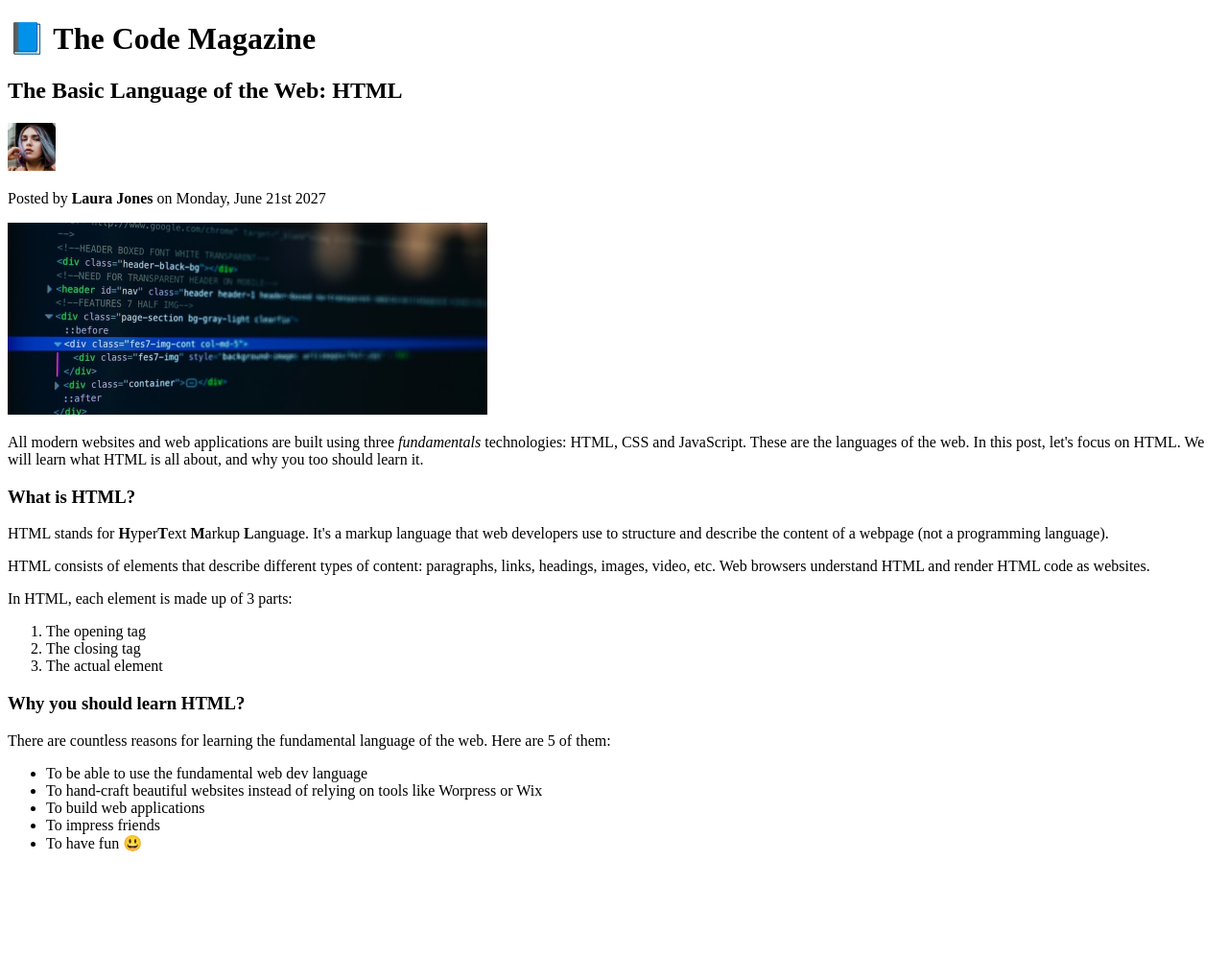
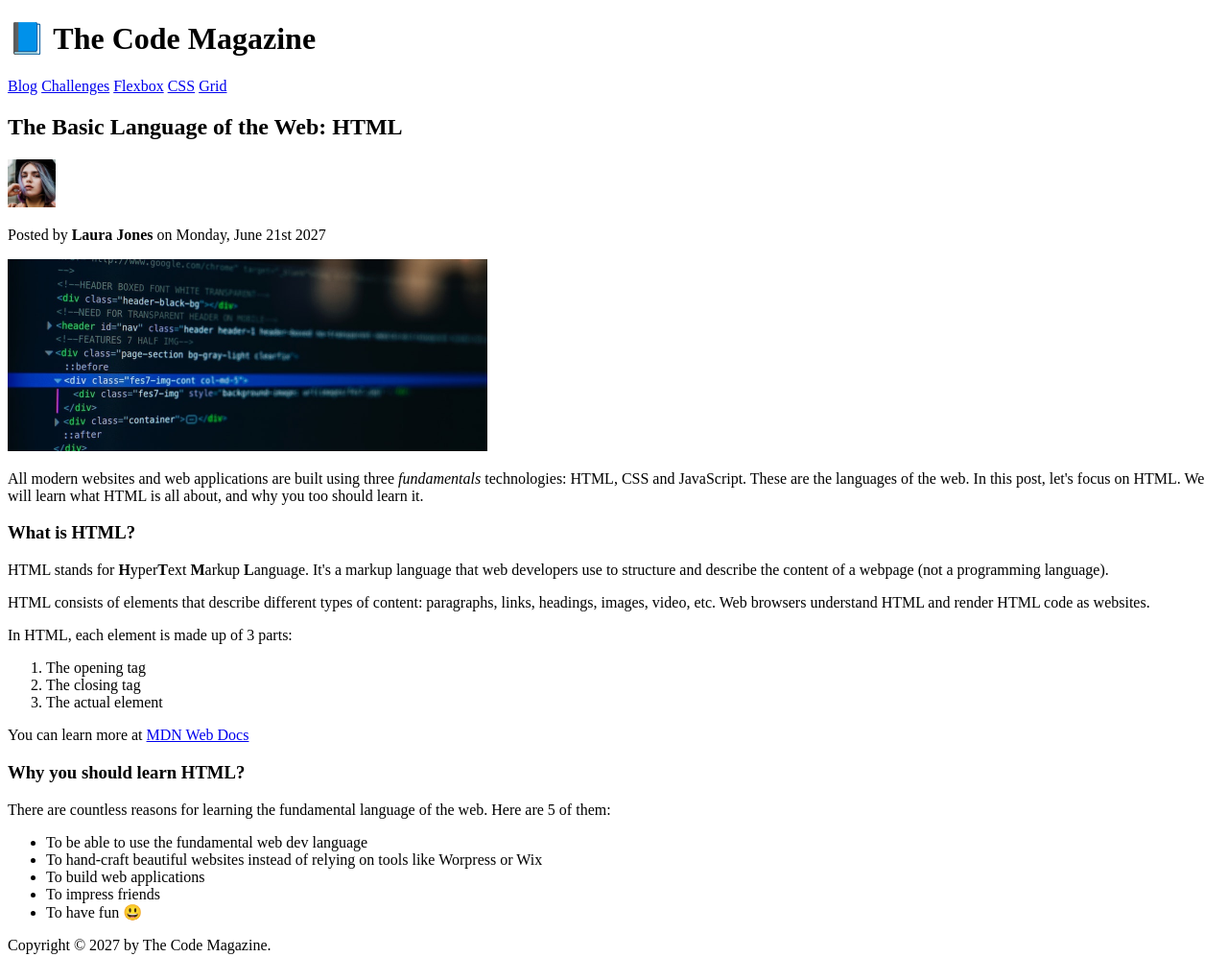
Before and after one commit to allnats/learn-html-css, a plain HTML site: page 02-html-fundamentals/index.html in a window 1280 px wide. Shown: the whole page at 96% size. Before the commit the page ends 904 px from the top, so only its background shows below. Drawn offline with Linux system fonts and the light colour scheme.

Commit message:
Learn HTML hyperlinks and semantic HTML elements.

```diff
--- a/02-html-fundamentals/index.html
+++ b/02-html-fundamentals/index.html
@@ -6,7 +6,20 @@
   </head>
 
   <body>
+    <header>
       <h1>📘 The Code Magazine</h1>
+
+      <nav>
+        <a href="blog.html">Blog</a>
+        <a href="#">Challenges</a>
+        <a href="#">Flexbox</a>
+        <a href="#">CSS</a>
+        <a href="#">Grid</a>
+      </nav>
+    </header>
+
+    <article>
+      <header>
         <h2>The Basic Language of the Web: HTML</h2>
 
         <img
@@ -24,20 +37,21 @@
           width="500"
           height="200"
         />
+      </header>
 
       <p>
         All modern websites and web applications are built using three
         <em>fundamentals</em> technologies: HTML, CSS and JavaScript. These are
-      the languages of the web. In this post, let's focus on HTML. We will learn
-      what HTML is all about, and why you too should learn it.
+        the languages of the web. In this post, let's focus on HTML. We will
+        learn what HTML is all about, and why you too should learn it.
       </p>
 
       <h3>What is HTML?</h3>
       <p>
         HTML stands for <strong>H</strong>yper<strong>T</strong>ext
-      <strong>M</strong>arkup <strong>L</strong>anguage. It's a markup language
-      that web developers use to structure and describe the content of a webpage
-      (not a programming language).
+        <strong>M</strong>arkup <strong>L</strong>anguage. It's a markup
+        language that web developers use to structure and describe the content
+        of a webpage (not a programming language).
       </p>
 
       <p>
@@ -53,6 +67,16 @@
         <li>The closing tag</li>
         <li>The actual element</li>
       </ol>
+
+      <p>
+        You can learn more at
+        <a
+          href="https://developer.mozilla.org/en-US/docs/Web/HTML"
+          target="_blank"
+        >
+          MDN Web Docs
+        </a>
+      </p>
 
       <h3>Why you should learn HTML?</h3>
 
@@ -71,5 +95,9 @@
         <li>To impress friends</li>
         <li>To have fun 😃</li>
       </ul>
+    </article>
+
+    <!-- Footer element with an HTML entity. -->
+    <footer>Copyright &copy; 2027 by The Code Magazine.</footer>
   </body>
 </html>
```
Also changed, not shown: 02-html-fundamentals/blog.html (added, +12 -0 lines). Lines whose indentation alone changed are shown as unchanged.
